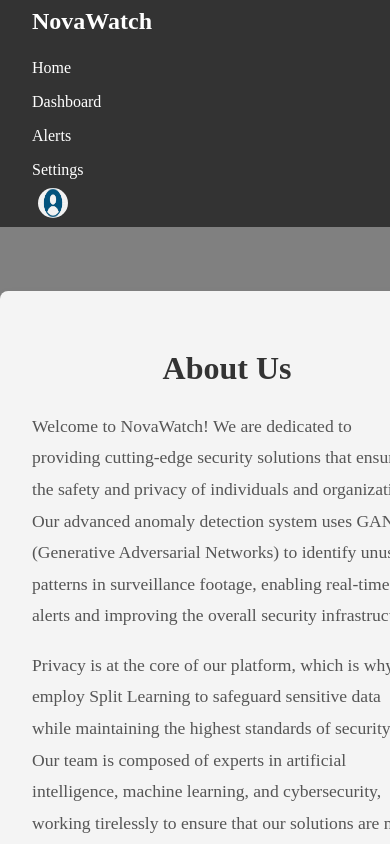
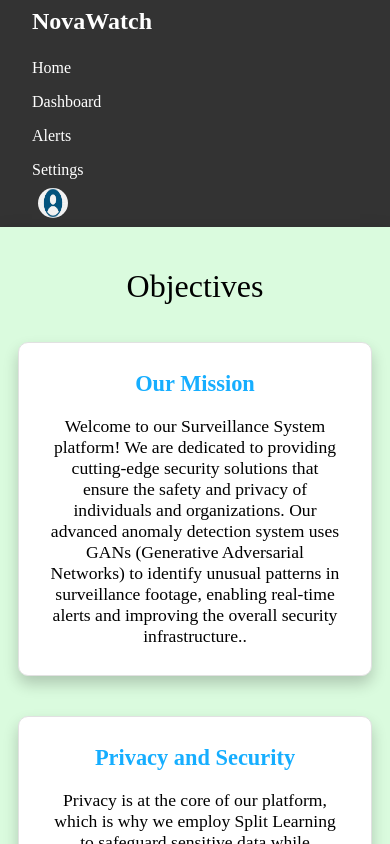
Before and after one commit to AaronPereira21/surveillance-frontend, a React (Create React App) app: page / in a window 390 px wide. Shown: the top 844 px of the page. Built offline with nearby package versions, Linux system fonts and the light colour scheme.

Commit message:
Updated ABoutus Component

```diff
--- a/package.json
+++ b/package.json
@@ -8,6 +8,7 @@
     "@testing-library/user-event": "^13.5.0",
     "react": "^18.3.1",
     "react-dom": "^18.3.1",
+    "react-reveal": "^1.2.2",
     "react-scripts": "5.0.1",
     "web-vitals": "^2.1.4"
   },
--- a/src/App.css
+++ b/src/App.css
@@ -1,4 +1,4 @@
-/* src/App.css */
+
 
 .App {
   display: flex;
--- a/src/App.js
+++ b/src/App.js
@@ -12,8 +12,7 @@ function App() {
     <div className="App">
       <Navbar />  {/* Render the Navbar */}
 
-      <div className="content">
-     </div>
+
       <AboutUs/>
 
       <ContactForm />
--- a/src/Components/AboutUs.css
+++ b/src/Components/AboutUs.css
@@ -1,29 +1,123 @@
-/* src/components/AboutUs/AboutUs.css */
+.objective-container {
+  background-color: #ddffe2f7;
+  display: flex;
+  flex-direction: column;
+  align-items: center;
+  padding: 20px 20px 50px 20px;
+  box-shadow: 0px 8px  20px rgba(0, 0, 0, 0.2)
+}
 
-.about-us-container {
-    width: 100%;
-    max-width: 900px; /* Limit the maximum width */
-    margin: 2rem auto; /* Center the container */
-    padding: 2rem;
-    background-color: #f4f4f4;
-    border-radius: 8px;
-    box-shadow: 0 4px 8px rgba(0, 0, 0, 0.1);
+/* .objectives-heading {
+  font-size: 24px;
+  margin-bottom: 20px;
+} */
+
+.cards-container {
+  display: flex;
+  flex-wrap: wrap;
+  justify-content: center;
+  gap: 20px;
+}
+
+.card {
+  flex: 1;
+  min-width: 300px;
+  max-width: 400px;
+  background-color: white;
+  border: 1px solid #e1e1e1;
+  border-radius: 10px;
+  box-shadow: 0px 8px 15px rgba(0, 0, 0, 0.2);
+  transition: transform 0.2s, box-shadow 0.2s;
+  overflow: hidden;
+  color: rgb(41,83,155);
+  text-align: start;
+  margin: 10px;
+  padding: 10px 20px;
+}
+
+.card:hover {
+  transform: translateY(-5px);
+  box-shadow: 0px 8px 15px rgb(64, 111, 93);
+}
+
+.card h2 {
+  font-size: 18px;
+  color: rgb(22, 174, 255);
+}
+
+.card p {
+  font-size: 25px;
+  padding: 0px 10px;
+}
+
+@media (max-width: 48em) {
+  .cards-container {.objective-container {
+    display: flex;
+    flex-direction: column;
+    align-items: center;
+    padding: 20px;
   }
 
-  .about-us-container h2 {
-    text-align: center;
-    margin-bottom: 1.5rem;
-    font-size: 2rem;
-    color: #333;
+  .objectives-heading {
+    font-size: 24px;
+    margin-bottom: 20px;
   }
 
-  .about-us-container p {
-    line-height: 1.8;
-    font-size: 1.1rem;
-    margin-bottom: 1rem;
-    color: #555;
+  .cards-container {
+    display: flex;
+    flex-wrap: wrap;
+    width: 70vw;
+    justify-content: center;
+    gap: 20px;
+    background-color: #ddfcf9;
+    /* padding: 20px;  */
+    padding-bottom: 50px;
   }
 
-  .about-us-container p:last-child {
-    margin-bottom: 0;
+  .card {
+    flex: 1;
+    min-width: 300px;
+    max-width: 400px;
+    background-color: white;
+    border: 1px solid #e1e1e1;
+    border-radius: 10px;
+    transition: transform 0.2s, box-shadow 0.2s;
+    overflow: hidden;
+    color: black;
+    text-align: center;
+    margin: 10px;
+    box-shadow: 0px 8px 15px rgba(0, 0, 0, 0.2);
   }
+
+  .card:hover {
+    transform: translateY(-5px);
+  box-shadow: 0px 8px 15px rgb(130, 172, 235);
+  }
+
+  .card h2 {
+    font-size: 18px;
+  }
+
+  .card p {
+    font-size: 14px;
+  }
+
+  @media (max-width: 768px) {
+    .cards-container {
+      flex-direction: column;
+      align-items: center;
+    }
+
+    .card {
+      width: 80vw;
+    }
+  }
+
+    flex-direction: column;
+    align-items: center;
+  }
+
+  .card {
+    width: 100%;
+  }
+}
--- a/src/Components/aboutus.jsx
+++ b/src/Components/aboutus.jsx
@@ -1,33 +1,41 @@
-// src/components/AboutUs/AboutUs.jsx
 import React from 'react';
 import './AboutUs.css';
+import Fade from 'react-reveal/Fade';
 
-const AboutUs = () => {
+const ObjectiveComponent = () => {
+  const objectives = [
+    {
+      title: 'Our Mission',
+      description:
+        'Welcome to our Surveillance System platform! We are dedicated to providing cutting-edge security solutions that ensure the safety and privacy of individuals and organizations. Our advanced anomaly detection system uses GANs (Generative Adversarial Networks) to identify unusual patterns in surveillance footage, enabling real-time alerts and improving the overall security infrastructure..',
+    },
+    {
+      title: 'Privacy and Security',
+      description:
+        'Privacy is at the core of our platform, which is why we employ Split Learning to safeguard sensitive data while maintaining the highest standards of security. Our team is composed of experts in artificial intelligence, machine learning, and cybersecurity, working tirelessly to ensure that our solutions are not only innovative but also reliable and user-friendly.',
+    },
+    {
+      title: 'Our Vision',
+      description:
+        'At our core, we believe in a future where technology and privacy coexist, empowering individuals and organizations to feel safe without compromising their data. We continuously innovate and adapt our solutions to meet the evolving needs of our clients, and we are committed to making the world a safer place.',
+    },
+  ];
+
   return (
-    <div className="about-us-container">
-      <h2>About Us</h2>
-      <p>
-        Welcome to NovaWatch! We are dedicated to providing cutting-edge
-        security solutions that ensure the safety and privacy of individuals and organizations.
-        Our advanced anomaly detection system uses GANs (Generative Adversarial Networks) to
-        identify unusual patterns in surveillance footage, enabling real-time alerts and improving
-        the overall security infrastructure.
-      </p>
-      <p>
-        Privacy is at the core of our platform, which is why we employ Split Learning to safeguard
-        sensitive data while maintaining the highest standards of security. Our team is composed
-        of experts in artificial intelligence, machine learning, and cybersecurity, working
-        tirelessly to ensure that our solutions are not only innovative but also reliable and
-        user-friendly.
-      </p>
-      <p>
-        At our core, we believe in a future where technology and privacy coexist, empowering
-        individuals and organizations to feel safe without compromising their data. We continuously
-        innovate and adapt our solutions to meet the evolving needs of our clients, and we are
-        committed to making the world a safer place.
-      </p>
+    <div className="objective-container" id='objectives'>
+        <h1 className="events-title" style={{'fontSize':'2rem','paddingBottom':'5px','fontWeight':500}}>Objectives</h1>
+        <Fade bottom>
+          <div className="cards-container">
+              {objectives.map((objective, index) => (
+                <div className="card" key={index}>
+                  <h2 style={{'fontSize':'1.4rem'}}>{objective.title}</h2>
+                  <p style={{'fontSize':'1.1rem'}}>{objective.description}</p>
+                </div>
+              ))}
+          </div>
+        </Fade>
     </div>
   );
 };
 
-export default AboutUs;
+export default ObjectiveComponent;
```
Also changed, not shown: 1 other file (tests, documents, lock files or other folders).
